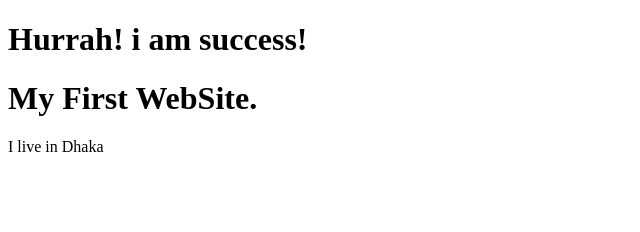
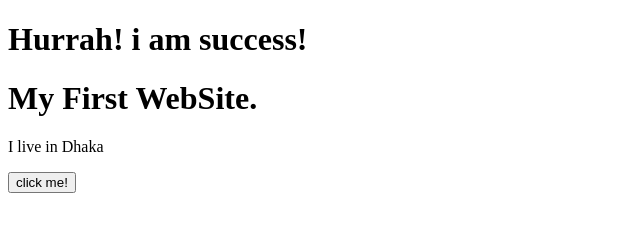
Before and after one commit to mehediazad/My_First_webSide, a plain HTML site: page index.html in a window 1280 px wide. Shown: the whole page, without its empty margins (0-640 px from the left). Drawn offline with Linux system fonts and the light colour scheme.

Commit message:
click me

```diff
--- a/index.html
+++ b/index.html
@@ -11,5 +11,7 @@
     <h1>My First WebSite.</h1>
 
     <p>I live in Dhaka</p>
+    <button>click me!</button>
+
 </body>
 </html>
```
